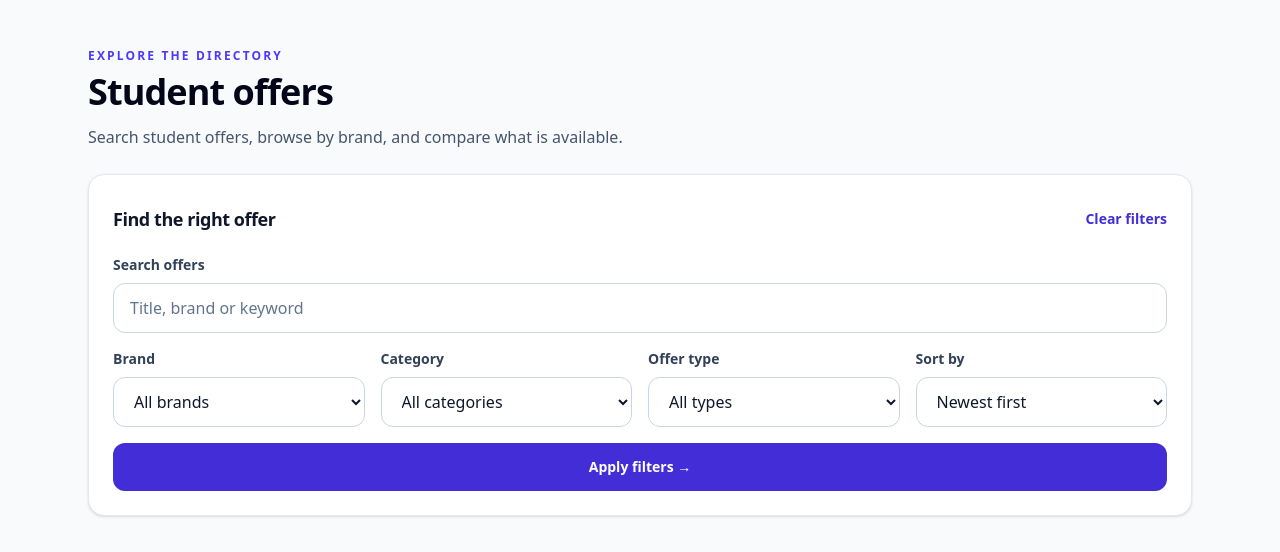
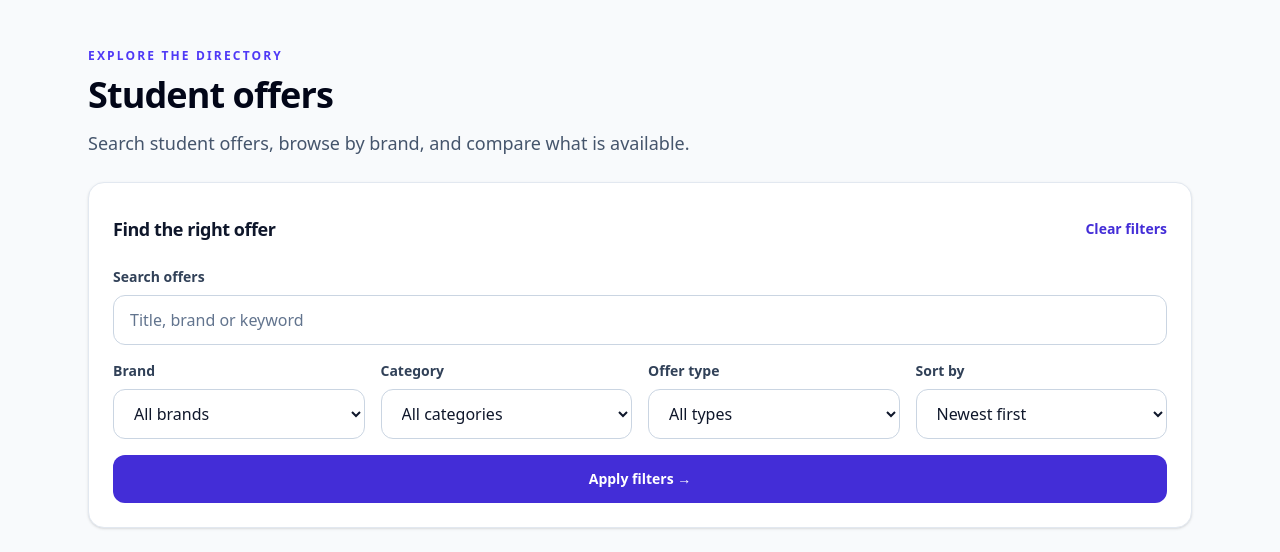
Before and after one commit to fusumivietnam/student-perks-laravel, a Laravel app: page /offers in a window 1280 px wide. Shown: the part 77-629 px from the top of the page. Run offline with Laravel 12, Linux system fonts and the light colour scheme; data that the repository does not hold is empty; style sheets or scripts are compiled from the project's sources.

Commit message:
feat(ui): align catalog and native admin branding with shared design system (#82)

```diff
--- a/app/Providers/Filament/AdminPanelProvider.php
+++ b/app/Providers/Filament/AdminPanelProvider.php
@@ -28,8 +28,9 @@ class AdminPanelProvider extends PanelProvider
             ->id('admin')
             ->path('admin')
             ->login()
+            ->brandName('Student Perks Hub')
             ->colors([
-                'primary' => Color::Amber,
+                'primary' => Color::Indigo,
             ])
             ->discoverResources(in: app_path('Filament/Resources'), for: 'App\Filament\Resources')
             ->discoverPages(in: app_path('Filament/Pages'), for: 'App\Filament\Pages')
--- a/resources/views/catalog/home.blade.php
+++ b/resources/views/catalog/home.blade.php
@@ -51,8 +51,8 @@
             </div>
             <div class="grid gap-4 sm:grid-cols-2 lg:grid-cols-3">
                 @foreach($categories as $category)
-                    <a class="group flex min-h-24 items-center justify-between gap-4 rounded-2xl border border-slate-200 bg-white px-6 py-5 shadow-sm transition hover:-translate-y-0.5 hover:border-indigo-300 hover:shadow-md focus-visible:outline-2 focus-visible:outline-indigo-700" href="{{ route('categories.show', $category->slug) }}">
-                        <span class="text-lg font-bold text-slate-900 group-hover:text-indigo-700">{{ $category->name }}</span>
+                    <a class="group flex min-h-24 items-center justify-between gap-4 rounded-2xl border border-slate-200 bg-white px-6 py-5 shadow-sm transition motion-safe:hover:-translate-y-0.5 hover:border-indigo-300 hover:shadow-md focus-visible:outline-2 focus-visible:outline-indigo-700" href="{{ route('categories.show', $category->slug) }}">
+                        <span class="min-w-0 wrap-anywhere text-lg font-bold text-slate-900 group-hover:text-indigo-700">{{ $category->name }}</span>
                         <span class="flex h-10 w-10 shrink-0 items-center justify-center rounded-full bg-indigo-50 font-bold text-indigo-700 transition group-hover:bg-indigo-700 group-hover:text-white" aria-hidden="true">→</span>
                     </a>
                 @endforeach
@@ -73,7 +73,7 @@
                 @foreach($brands as $brand)
                     <a class="group flex min-h-28 items-center gap-4 rounded-2xl border border-slate-200 bg-white px-5 py-5 shadow-sm transition hover:border-indigo-300 hover:shadow-md focus-visible:outline-2 focus-visible:outline-indigo-700" href="{{ route('brands.show', $brand->slug) }}">
                         <x-brand-mark :brand="$brand" class="h-12 w-12" text-class="text-sm" />
-                        <span class="font-bold leading-snug text-slate-900 group-hover:text-indigo-700">{{ $brand->name }}</span>
+                        <span class="min-w-0 wrap-anywhere font-bold leading-snug text-slate-900 group-hover:text-indigo-700">{{ $brand->name }}</span>
                     </a>
                 @endforeach
             </div>
--- a/resources/views/catalog/offers.blade.php
+++ b/resources/views/catalog/offers.blade.php
@@ -16,17 +16,13 @@
             <span aria-current="page" class="break-words">{{ $title }}</span>
         </nav>
     @endif
-    <header class="max-w-3xl">
-        <p class="text-xs font-extrabold uppercase tracking-[0.18em] text-indigo-600">Explore the directory</p>
-        <h1 class="mt-2 text-4xl font-extrabold tracking-tight text-slate-950">{{ $title }}</h1>
-        <p class="mt-3 text-base leading-relaxed text-slate-600">{{ filled($description ?? null) ? $description : (($hideFilters ?? false) ? 'Explore current student offers in this collection.' : 'Search student offers, browse by brand, and compare what is available.') }}</p>
-    </header>
+    <x-public-page-heading eyebrow="Explore the directory" :title="$title" :description="filled($description ?? null) ? $description : (($hideFilters ?? false) ? 'Explore current student offers in this collection.' : 'Search student offers, browse by brand, and compare what is available.')" />
 
     @unless($hideFilters ?? false)
         <section aria-labelledby="offer-filters-title" class="mt-6 rounded-2xl border border-slate-200 bg-white p-4 shadow-sm sm:p-6">
             <div class="flex flex-wrap items-center justify-between gap-3">
                 <h2 id="offer-filters-title" class="text-lg font-extrabold tracking-tight">Find the right offer</h2>
-                <a href="{{ ($filterAction ?? route('offers.index')) }}" class="inline-flex min-h-10 items-center text-sm font-bold text-indigo-700 underline-offset-4 hover:underline focus-visible:outline-2 focus-visible:outline-indigo-700">Clear filters</a>
+                <a href="{{ ($filterAction ?? route('offers.index')) }}" class="inline-flex min-h-11 items-center text-sm font-bold text-indigo-700 underline-offset-4 hover:underline focus-visible:outline-2 focus-visible:outline-indigo-700">Clear filters</a>
             </div>
             <form method="GET" action="{{ ($filterAction ?? route('offers.index')) }}" role="search" class="mt-4 grid grid-cols-2 gap-3 sm:gap-4 lg:grid-cols-4">
                 <div class="col-span-2 lg:col-span-4">
@@ -75,21 +71,21 @@
             <div class="mt-5 flex flex-wrap items-center gap-2" aria-label="Active filters">
                 <span class="mr-1 text-sm font-semibold text-slate-600">Active filters:</span>
                 @if($term !== '')
-                    <span class="max-w-full break-all rounded-full bg-indigo-100 px-3 py-1.5 text-xs font-bold text-indigo-800">Search: {{ $term }}</span>
+                    <span class="max-w-full wrap-anywhere rounded-full bg-indigo-100 px-3 py-1.5 text-xs font-bold text-indigo-800">Search: {{ $term }}</span>
                 @endif
                 @if($brand !== '')
-                    <span class="max-w-full break-all rounded-full bg-indigo-100 px-3 py-1.5 text-xs font-bold text-indigo-800">Brand: {{ $brands->firstWhere('slug', $brand)?->name ?? $brand }}</span>
+                    <span class="max-w-full wrap-anywhere rounded-full bg-indigo-100 px-3 py-1.5 text-xs font-bold text-indigo-800">Brand: {{ $brands->firstWhere('slug', $brand)?->name ?? $brand }}</span>
                 @endif
                 @if($category !== '')
-                    <span class="max-w-full break-all rounded-full bg-indigo-100 px-3 py-1.5 text-xs font-bold text-indigo-800">Category: {{ $categories->firstWhere('slug', $category)?->name ?? $category }}</span>
+                    <span class="max-w-full wrap-anywhere rounded-full bg-indigo-100 px-3 py-1.5 text-xs font-bold text-indigo-800">Category: {{ $categories->firstWhere('slug', $category)?->name ?? $category }}</span>
                 @endif
                 @if($type !== '')
-                    <span class="max-w-full break-all rounded-full bg-indigo-100 px-3 py-1.5 text-xs font-bold text-indigo-800">Type: {{ \Illuminate\Support\Str::headline($type) }}</span>
+                    <span class="max-w-full wrap-anywhere rounded-full bg-indigo-100 px-3 py-1.5 text-xs font-bold text-indigo-800">Type: {{ \Illuminate\Support\Str::headline($type) }}</span>
                 @endif
                 @if($sort === 'ending')
-                    <span class="max-w-full break-all rounded-full bg-indigo-100 px-3 py-1.5 text-xs font-bold text-indigo-800">Ending soon</span>
+                    <span class="max-w-full wrap-anywhere rounded-full bg-indigo-100 px-3 py-1.5 text-xs font-bold text-indigo-800">Ending soon</span>
                 @endif
-                <a href="{{ ($filterAction ?? route('offers.index')) }}" class="inline-flex min-h-9 items-center rounded-md px-2 text-xs font-bold text-indigo-700 underline-offset-4 hover:underline focus-visible:outline-2 focus-visible:outline-indigo-700">Reset all</a>
+                <a href="{{ ($filterAction ?? route('offers.index')) }}" class="inline-flex min-h-11 items-center rounded-md px-2 text-xs font-bold text-indigo-700 underline-offset-4 hover:underline focus-visible:outline-2 focus-visible:outline-indigo-700">Reset all</a>
             </div>
         @endif
     @endunless
```
Also changed, not shown: docs/DESIGN_SYSTEM.md (+1 -1 lines), resources/views/catalog/offer.blade.php (+8 -9 lines), 1 other file.
